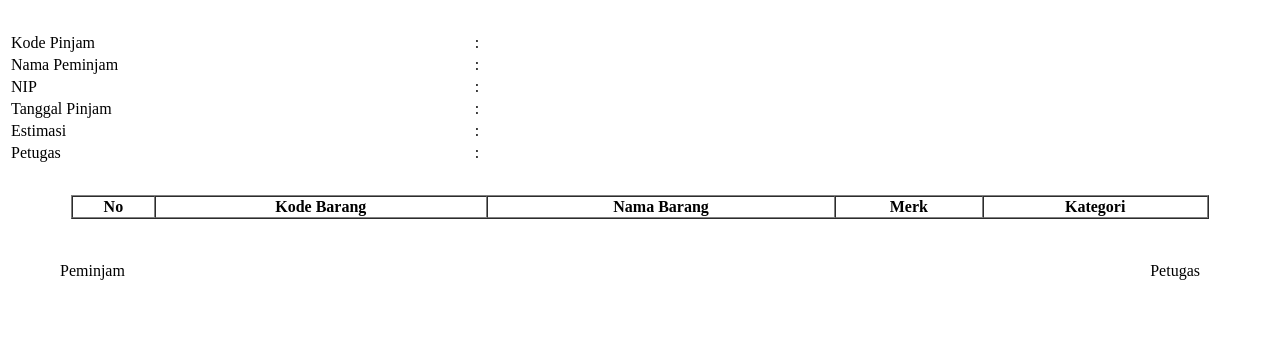
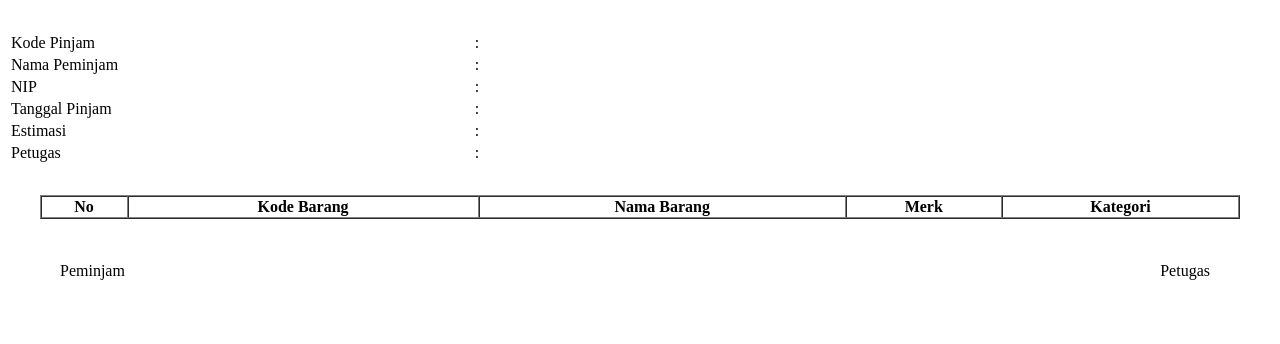
Before and after one commit to aminousgg/sipirang, a CodeIgniter app: page /tutorial/index.php/export/bukti_cetak/1 in a window 1280 px wide. Shown: the part 145-489 px from the top of the page. Run offline with CodeIgniter, Linux system fonts and the light colour scheme; data comes from the database, SQL or seed files in the repository; data that the repository does not hold is empty.

Commit message:
fixing print

```diff
--- a/application/views/admin/print/print_form.php
+++ b/application/views/admin/print/print_form.php
@@ -82,7 +82,7 @@
    </table>
    <!--  -->
 
-   <table style="min-width: 90%; margin: auto;" cellspacing="0" border="1">
+   <table style="min-width: 95%; margin: auto;" cellspacing="0" border="1">
    	<tr>
    	  <th style="min-width: 5%;">
    	  	No
@@ -90,13 +90,13 @@
    	  <th style="min-width: 15%;">
    	  	Kode Barang
    	  </th>
-   	  <th style="min-width: 35%;">
+   	  <th style="min-width: 40%;">
    	  	Nama Barang
    	  </th>
    	  <th style="min-width: 10%;">
    	  	Merk
    	  </th>
-   	  <th style="min-width: 15%;">
+   	  <th style="min-width: 25%;">
    	  	Kategori
    	  </th>
    	</tr>
@@ -128,7 +128,7 @@
    		<td style="min-width: 80%; text-align: center;">
 
    		</td>
-   		<td style="min-width: 10%; text-align: right; padding-right: 70px;">
+   		<td style="min-width: 10%; text-align: right; padding-right: 60px;">
    			Petugas
    		</td>
    	</tr>
@@ -144,7 +144,7 @@
    		<td style="min-width: 80%; text-align: center;">
 
    		</td>
-   		<td style="min-width: 10%; text-align: right; padding-right: 50px;">
+   		<td style="min-width: 10%; text-align: right; padding-right: 55px;">
    			<?= $this->session->userdata('session')['nama'] ?>
    		</td>
 		 </tr>
```
Also changed, not shown: admin-asset/foto/barang/pilihan.png (added).
